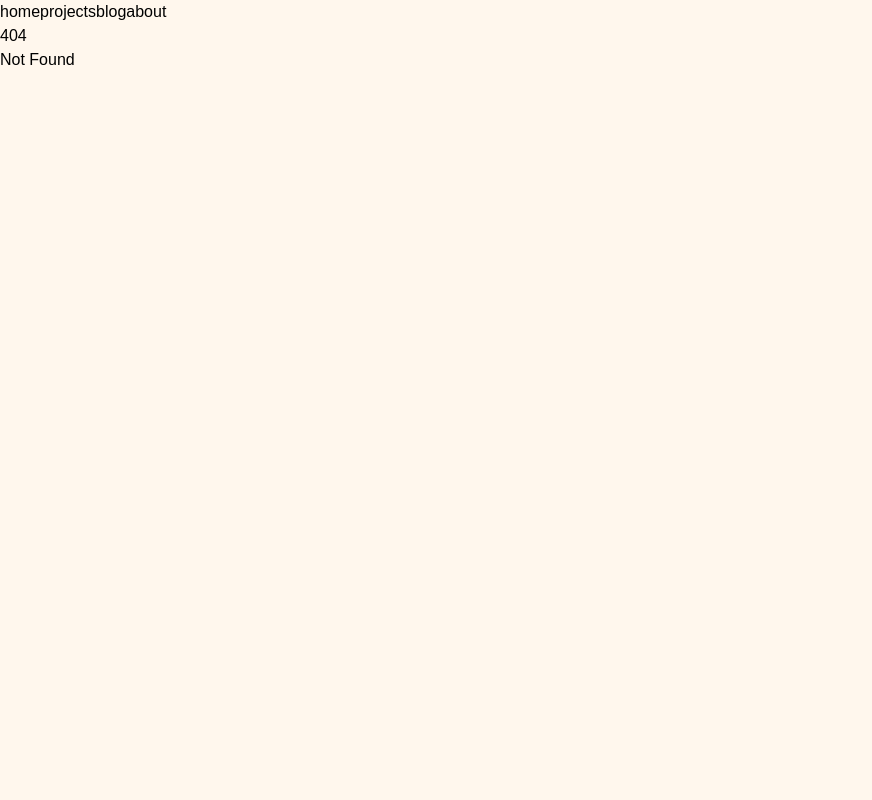
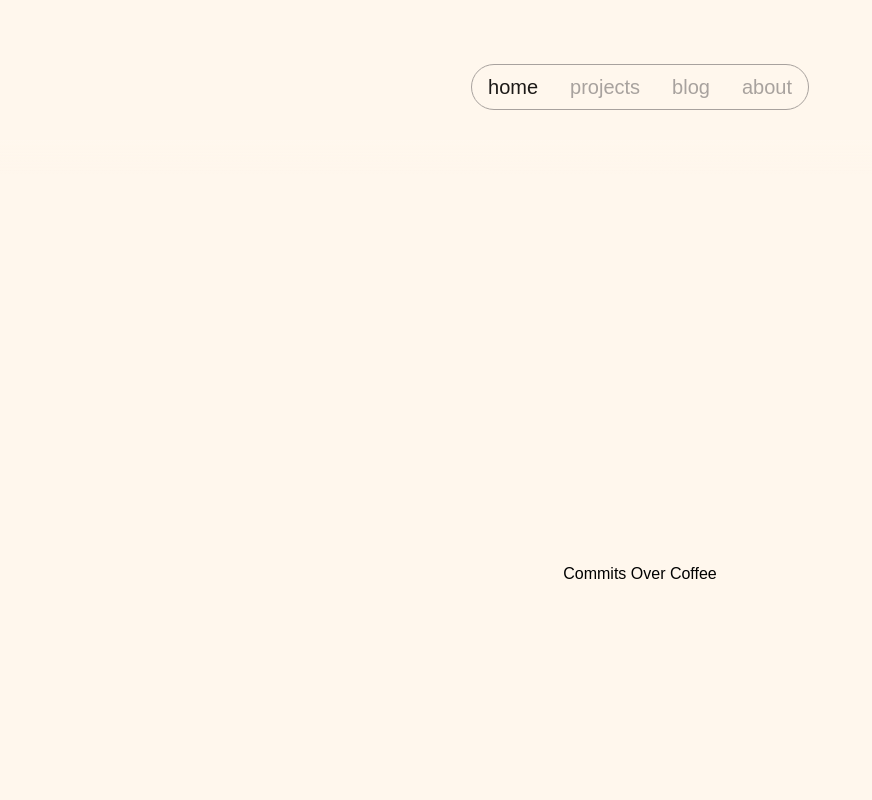
Before and after one commit to commitsovercoffee/pages, a SvelteKit app: page /home in a window 1280 px wide. Before the commit this address had no page. Shown: the top 800 px of the page, without its empty margins (0-872 px from the left). Built offline with nearby package versions, Linux system fonts and the light colour scheme.

Commit message:
adds nav bar

```diff
--- a/src/routes/+layout.svelte
+++ b/src/routes/+layout.svelte
@@ -1,26 +1,30 @@
 <script>
 	import '../app.css';
-	import { page } from '$app/stores';
-
 	import '@fontsource-variable/crimson-pro';
 
-	// current url
-	$: url = $page.url.pathname.split('/').pop() || $page.url.pathname;
-
 	// nav bar
-	const links = ['home', 'projects', 'blog', 'about'];
-	console.log($page.url.pathname);
+	import { page } from '$app/stores'; // yields page url
+	const links = ['home', 'projects', 'blog', 'about']; // nav bar links
 </script>
 
-<section>
-	{#each links as link}
-		{#if link == 'home'}
-			<a href="/">{link}</a>
-		{:else if link == url}
-			<a href={link == 'home' ? '/' : `/${link}`}>{link}</a>
-		{:else}
-			<a href={link == 'home' ? '/' : `/${link}`}>{link}</a>
-		{/if}
-	{/each}
-</section>
+<!-- nav bar -->
+<div class="py-16 bg-gradient-to-b from-orange-50 from-80% sticky top-0">
+	<section class="w-min mx-auto border border-stone-400 rounded-full flex">
+		{#each links as link}
+			<a
+				class={`
+					${'mx-2 my-1 px-2 py-1 text-xl transition-all duration-200 ease-in-out'}
+					${
+						$page.url.pathname.includes(link)
+							? 'text-stone-900'
+							: 'text-stone-400 hover:text-stone-900 active:translate-y-1'
+					}
+					`}
+				href={`/${link}`}>{link}</a
+			>
+		{/each}
+	</section>
+</div>
+
+<!-- slot for page specific content -->
 <slot />
--- a/src/routes/+page.svelte
+++ b/src/routes/+page.svelte
@@ -1,23 +1,9 @@
 <script>
-	import Page from '$lib/components/Page.svelte';
+	import { browser } from '$app/environment';
+	// ...Your other imports
+
+	if (browser) {
+		// to prevent error window is not defined, because it's SSR
+		window.location.href = '/home';
+	}
 </script>
-
-<Page>
-	<h1>Commits Over Coffee</h1>
-</Page>
-
-<Page>
-	<h1>Build reliable apps, for remarkable impact.</h1>
-</Page>
-
-<Page>
-	<h1>We have done this before.</h1>
-</Page>
-
-<Page>
-	<h1>Toegther we can...</h1>
-</Page>
-
-<Page>
-	<h1>Have an Idea ?</h1>
-</Page>
--- /dev/null
+++ b/src/routes/home/+page.svelte
@@ -0,0 +1,23 @@
+<script>
+	import Page from '$lib/components/Page.svelte';
+</script>
+
+<Page>
+	<h1>Commits Over Coffee</h1>
+</Page>
+
+<Page>
+	<h1>Build reliable apps, for remarkable impact.</h1>
+</Page>
+
+<Page>
+	<h1>We have done this before.</h1>
+</Page>
+
+<Page>
+	<h1>Toegther we can...</h1>
+</Page>
+
+<Page>
+	<h1>Have an Idea ?</h1>
+</Page>
```
